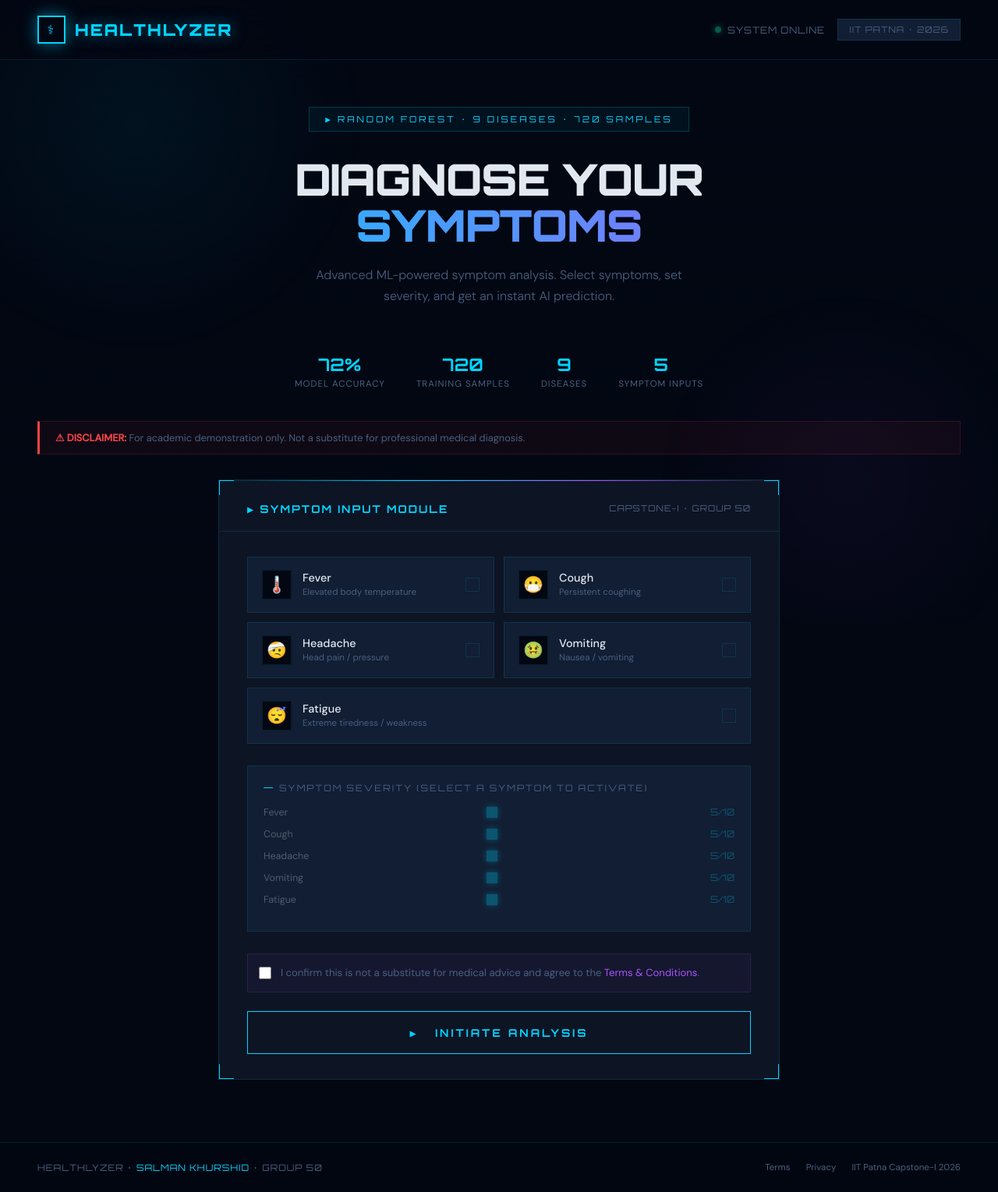
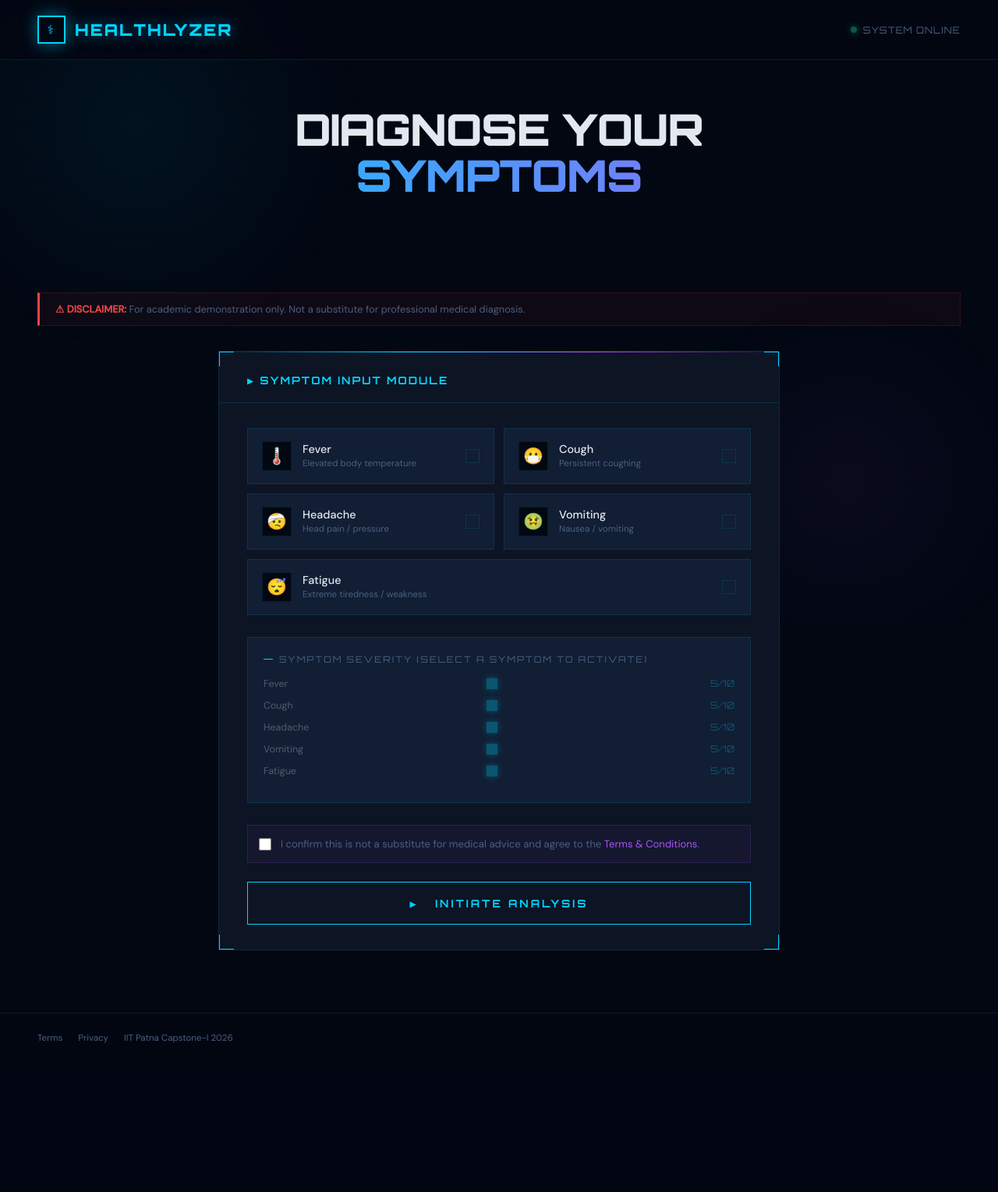
Before and after one commit to SalmanKhurshid13/Healthlyzer, a Flask app: page / in a window 1280 px wide. Shown: the whole page at 78% size. After the commit the page ends 1338 px from the top, so only its background shows below. Run offline with Flask 3, Linux system fonts and the light colour scheme; parts of the project's set-up code (start-up, migrations or seed data) failed here and were passed over.

Commit message:
Add files via upload

```diff
--- a/templates/index.html
+++ b/templates/index.html
@@ -139,21 +139,21 @@
     <div class="logo"><div class="logo-icon">⚕</div>HEALTHLYZER</div>
     <div class="header-right">
       <div class="status-dot"><div class="dot-live"></div>SYSTEM ONLINE</div>
-      <div class="nav-badge">IIT PATNA · 2026</div>
+      <!-- <div class="nav-badge">IIT PATNA · 2026</div> -->
     </div>
   </header>
 
   <section class="hero">
-    <div class="hero-tag">▶ Random Forest · 9 Diseases · 720 Samples</div>
+    <!-- <div class="hero-tag">▶ Random Forest · 9 Diseases · 720 Samples</div> -->
     <h1><span class="line1">DIAGNOSE YOUR</span><span class="line2">SYMPTOMS</span></h1>
-    <p>Advanced ML-powered symptom analysis. Select symptoms, set severity, and get an instant AI prediction.</p>
+    <!-- <p>Advanced ML-powered symptom analysis. Select symptoms, set severity, and get an instant AI prediction.</p> -->
   </section>
 
   <div class="stats-row">
-    <div class="stat"><div class="stat-num">72%</div><div class="stat-label">Model Accuracy</div></div>
-    <div class="stat"><div class="stat-num">720</div><div class="stat-label">Training Samples</div></div>
-    <div class="stat"><div class="stat-num">9</div><div class="stat-label">Diseases</div></div>
-    <div class="stat"><div class="stat-num">5</div><div class="stat-label">Symptom Inputs</div></div>
+    <!-- <div class="stat"><div class="stat-num">72%</div><div class="stat-label">Model Accuracy</div></div> -->
+    <!-- <div class="stat"><div class="stat-num">720</div><div class="stat-label">Training Samples</div></div> -->
+    <!-- <div class="stat"><div class="stat-num">9</div><div class="stat-label">Diseases</div></div> -->
+    <!-- <div class="stat"><div class="stat-num">5</div><div class="stat-label">Symptom Inputs</div></div> -->
   </div>
 
   <div class="disclaimer">
@@ -166,7 +166,7 @@
       <div class="corner corner-bl"></div><div class="corner corner-br"></div>
       <div class="card-header">
         <div class="card-title">▶ Symptom Input Module</div>
-        <div class="card-step">CAPSTONE-I · GROUP 50</div>
+        <!-- <div class="card-step">CAPSTONE-I · GROUP 50</div> -->
       </div>
       <div class="card-body">
         <form method="POST" action="/" id="symptomForm">
@@ -291,7 +291,7 @@
   </div>
 
   <footer>
-    <div class="footer-left">HEALTHLYZER · <span>SALMAN KHURSHID</span> · GROUP 50</div>
+    <!-- <div class="footer-left">HEALTHLYZER · <span>SALMAN KHURSHID</span> · GROUP 50</div> -->
     <div class="footer-right">
       <a href="/terms">Terms</a>
       <a href="/privacy">Privacy</a>
```
